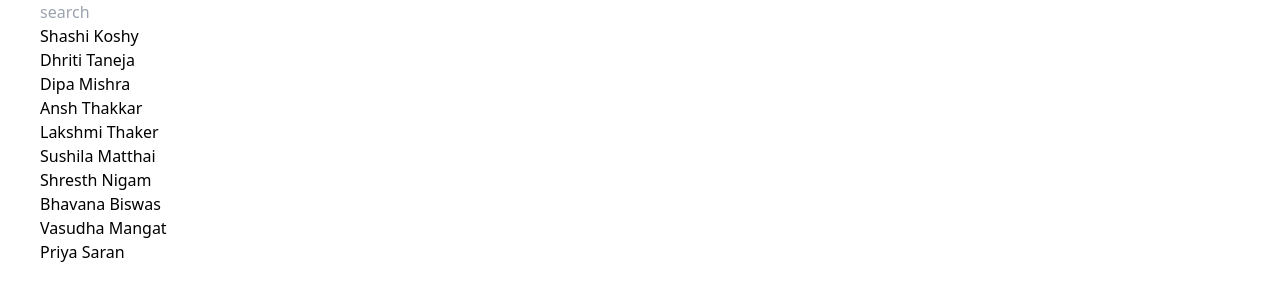
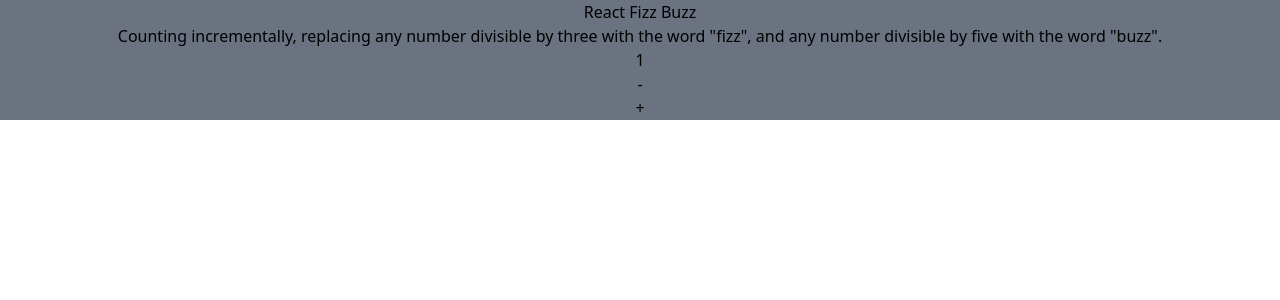
Before and after one commit to Durgesh2008/ReactParctice, a React (Create React App) app: page / in a window 1280 px wide. Shown: the top 300 px of the page. Built offline with nearby package versions, Linux system fonts and the light colour scheme.

Commit message:
Fizz buzz

```diff
--- a/src/App.js
+++ b/src/App.js
@@ -6,9 +6,8 @@ import React from 'react'
 /* import MultilevelDropdown from './component/MultilevelDropdown';
 import Table from './component/DisplayData/Table';
 import AddTwoNumber from './component/AddTwoNumber' */
-import Search from './component/Search';
-
-
+// import Search from './component/Search';
+import Fizzbuzz from './component/Fizzbuzz';
 const App = () => {
   return (
     <div className='m-auto w-full h-[100vh]'>
@@ -16,7 +15,8 @@ const App = () => {
   {/* <MultilevelDropdown/> */}
   {/* <Table/> */}
    {/* <AddTwoNumber/> */}
-   <Search/>
+   {/* <Search/> */}
+   <Fizzbuzz/>
     </div>
   )
 }
--- /dev/null
+++ b/src/component/Fizzbuzz.jsx
@@ -0,0 +1,33 @@
+import React, { useState } from 'react'
+
+const Fizzbuzz = () => {
+   const [count,setcount] =useState(parseInt(1))
+   const handleDecrement=()=>{
+    setcount(count-1)
+   }
+   const handleIncrement=()=>{
+    setcount(count+1)
+   }
+  return (
+    <div className='bg-gray-500 w-full m-auto flex flex-col items-center justify-center'>
+    <h1> React Fizz Buzz </h1>
+    <p> Counting incrementally, replacing any number divisible by three with
+      the word "fizz", and any number divisible by five with the word
+      "buzz". </p>
+
+    <h2>
+      {count % 15 === 0
+        ? "FizzBuzz"
+        : count % 3 === 0
+        ? "Fizz"
+        : count % 5 === 0
+        ? "Buzz"
+        : count}
+    </h2>
+    <button className='' onClick={handleDecrement}> - </button>
+    <button onClick={handleIncrement}> + </button>
+  </div>
+  )
+}
+
+export default Fizzbuzz
```
